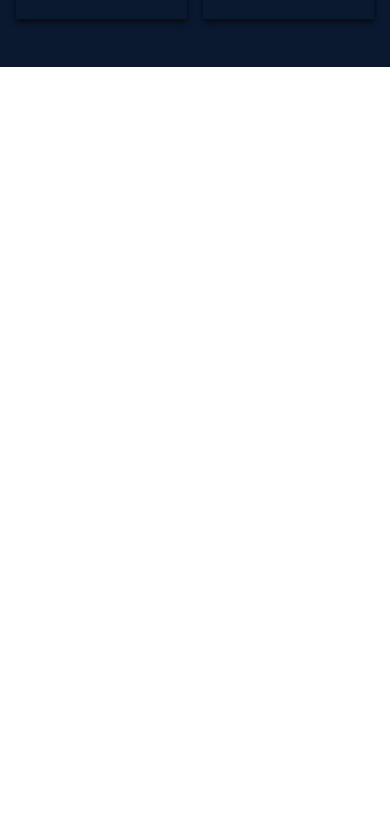
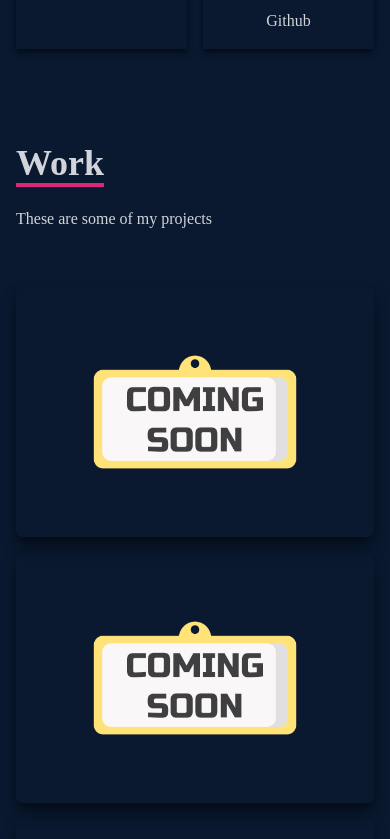
Before and after one commit to singhible/Portfolio, a React (Create React App) app in the folder portfolio/: page / in a window 390 px wide. Shown: the part 2405-3244 px from the top of the page. Before the commit the page ends 2472 px from the top, so only its background shows below. Built offline with nearby package versions, Linux system fonts and the light colour scheme.

Commit message:
Added the Works page dynamically

```diff
--- a/portfolio/src/App.js
+++ b/portfolio/src/App.js
@@ -2,6 +2,7 @@
 import Home from "./components/Home";
 import About from "./components/About";
 import Skills from "./components/Skills";
+import Project from "./components/Work";
 function App() {
   return (
     <div >
@@ -9,6 +10,7 @@
       <Home />
       <About />
       <Skills />
+      <Project />
     </div>
   );
 }
--- a/portfolio/src/components/Skills.jsx
+++ b/portfolio/src/components/Skills.jsx
@@ -9,11 +9,11 @@
 
 const Skills = () => {
   return (
-    <div name="Skills" className="bg-[#0a192f] text-gray-300">
+    <div name="Skills" className="bg-[#0a192f] w-full h-screen text-gray-300">
       <div className="max-w-[1000px] mx-auto p-4 flex flex-col justify-center w-full h-full">
         <div>
           <p className="text-4xl font-bold inline border-b-4 border-pink-600 ">
-            Experience
+            Skills
           </p>
           <p className="py-4">
             These are the technologies that I'm familiar with
--- /dev/null
+++ b/portfolio/src/components/Work.jsx
@@ -0,0 +1,68 @@
+import React from 'react';
+import { data } from "../data/data.js";
+
+
+const Work = () => {
+
+    // projects file
+    const project = data;
+    //setProject(data);
+
+  return (
+    <div name='work' className='w-full md:h-screen text-gray-300 bg-[#0a192f]'>
+      <div className='max-w-[1000px] mx-auto p-4 flex flex-col justify-center w-full h-full'>
+        <div className='pb-8'>
+          <p className='text-4xl font-bold inline border-b-4 text-gray-300 border-pink-600'>
+            Work
+          </p>
+          <p className='py-6'>These are some of my projects</p>
+        </div>
+
+{/* container for projects */}
+<div className="grid sm:grid-cols-2 md:grid-cols-3 gap-4">
+
+          {/* Gird Item */}
+          {project.map((item, index) => (
+  <div
+    key={index}
+    style={{ backgroundImage: `url(${item.image})` }}
+    className="shadow-lg shadow-[#040c16] group container rounded-md
+              flex justify-center text-center items-center mx-auto content-div "
+  >
+    {/* Hover effect for images */}
+    <div className="opacity-0 group-hover:opacity-100 ">
+      <span className="text-2xl font bold text-white tracking-wider ">
+        {item.name}
+      </span>
+      <div className="pt-8 text-center ">
+        {/* eslint-disable-next-line */}
+        <a href={item.github} target="_blank">
+          <button
+            className="text-center rounded-lg px-4 py-3 m-2
+                       bg-white text-gray-700 font-bold text-lg"
+          >
+            Code
+          </button>
+        </a>
+        {/* eslint-disable-next-line */}
+        <a href={item.live} target="_blank">
+          <button
+            className="text-center rounded-lg px-4 py-3 m-2
+                       bg-white text-gray-700 font-bold text-lg"
+          >
+            Live
+          </button>
+        </a>
+      </div>
+    </div>
+  </div>
+))}
+
+
+</div>
+      </div>
+    </div>
+  );
+};
+
+export default Work;
--- /dev/null
+++ b/portfolio/src/data/data.js
@@ -0,0 +1,34 @@
+import ComingSoon from '../assests/comingsoon.png'
+
+export const data=[
+    {
+        id:1,
+        name:"React JS Application",
+        image:ComingSoon,
+        github:"",
+        live:"",
+    },
+    {
+        id:2,
+        name:"React JS Application",
+        image:ComingSoon,
+        github:"",
+        live:"",
+    },
+    {
+        id:3,
+        name:"React JS Application",
+        image:ComingSoon,
+        github:"",
+        live:"",
+    },
+    {
+        id:4,
+        name:"React JS Application",
+        image:ComingSoon,
+        github:"",
+        live:"",
+    },
+
+
+]
--- a/portfolio/src/index.css
+++ b/portfolio/src/index.css
@@ -13,3 +13,17 @@
         @apply cursor-pointer;
     }
 }
+.content-div {
+    background-repeat: no-repeat;
+    background-size: cover;
+    background-position: center;
+    height: 250px;
+}
+
+.content-div:hover {
+    background-image: linear-gradient(
+        to right,
+        rgba(112,157,255,0.8),
+        hsla(242,74%,61%,0.8)
+    )!important;
+}
```
Also changed, not shown: portfolio/src/assests/comingsoon.png (added).
